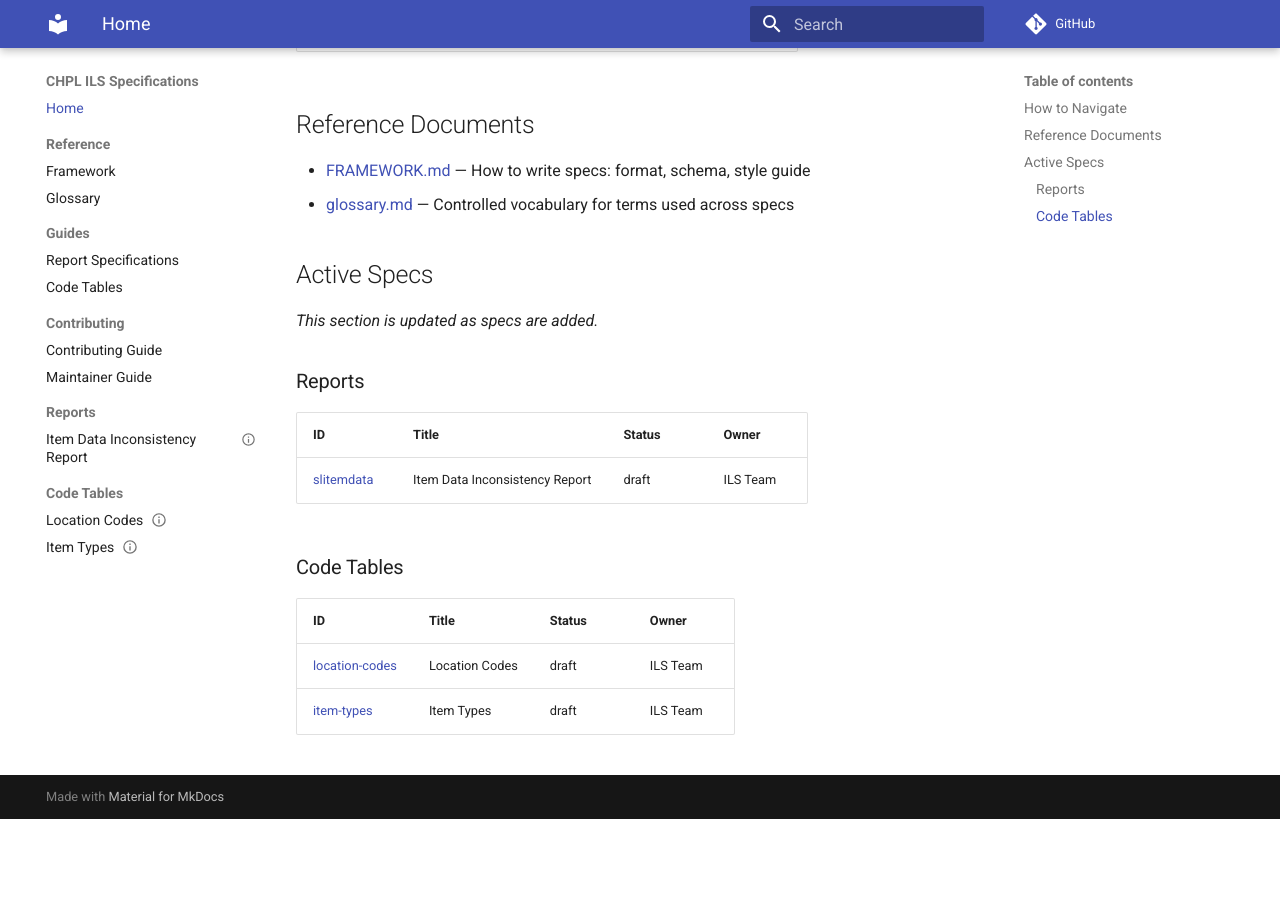
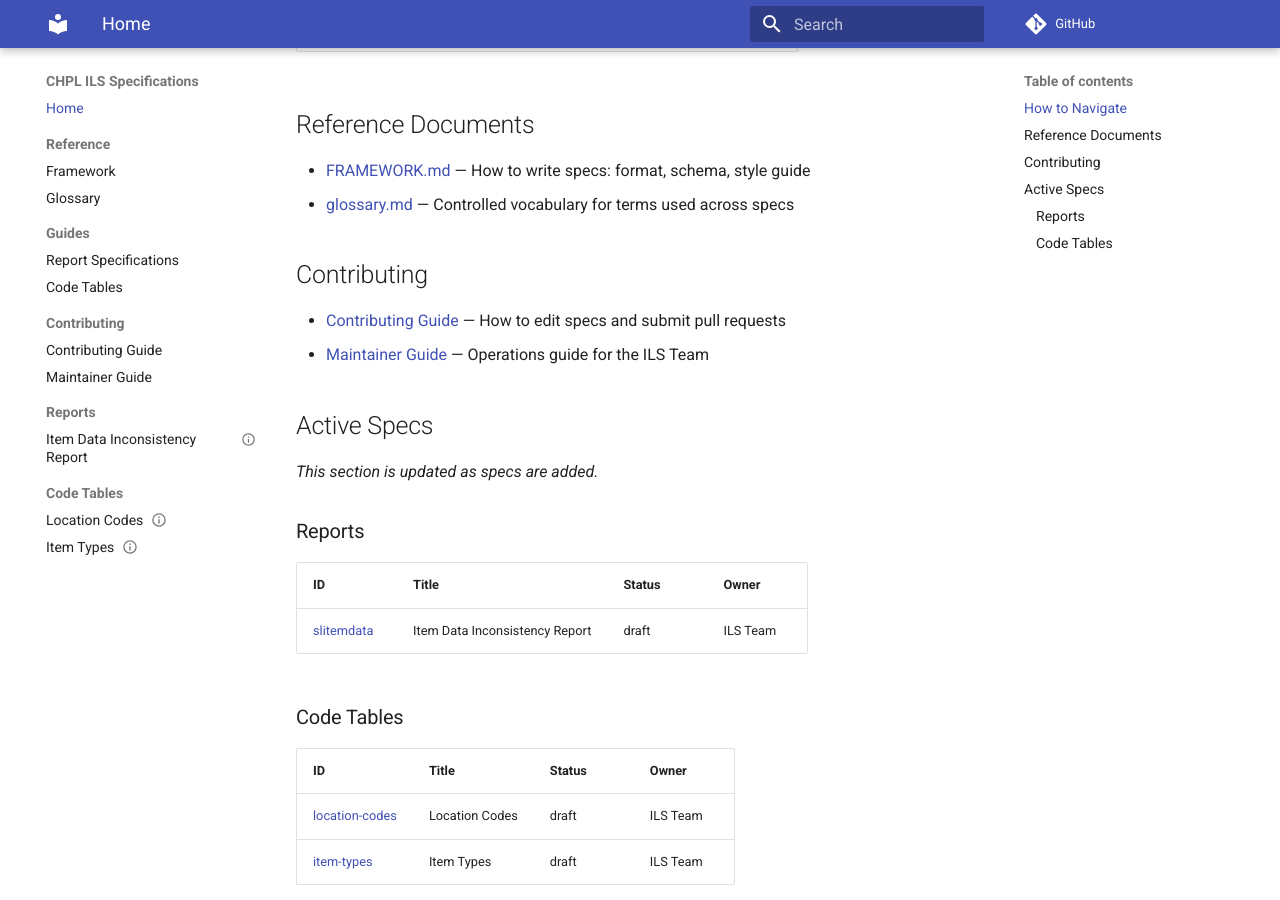
Before and after one commit to cincinnatilibrary/ils-specs, an MkDocs documentation site: the page built from specs/README.md, in a window 1280 px wide and 900 px high, scrolled down 560 px. Built offline with MkDocs 1.6.1 and Material for MkDocs 9.7.7, drawn with Linux system fonts in a browser that asks for light colours; comment, search, counter and statistics services are not loaded; before the commit the page ends 1379 px from its top, so only the background shows below that.

Commit message:
docs: add contributing section to specs index

```diff
--- a/specs/README.md
+++ b/specs/README.md
@@ -19,6 +19,11 @@ Specs are organized by category:
 - [FRAMEWORK.md](FRAMEWORK.md) — How to write specs: format, schema, style guide
 - [glossary.md](glossary.md) — Controlled vocabulary for terms used across specs
 
+## Contributing
+
+- [Contributing Guide](contributing/contributing-guide.md) — How to edit specs and submit pull requests
+- [Maintainer Guide](contributing/maintainer-guide.md) — Operations guide for the ILS Team
+
 ## Active Specs
 
 *This section is updated as specs are added.*
```
